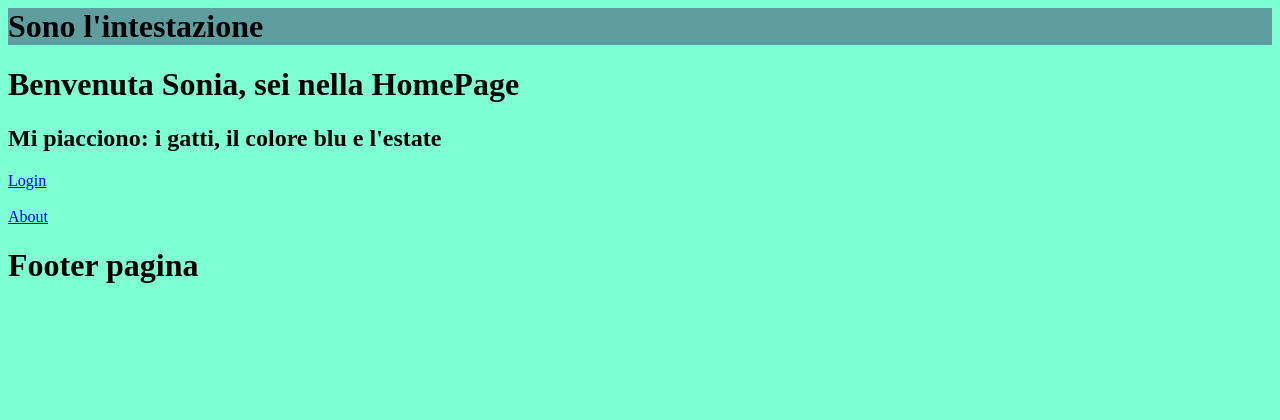
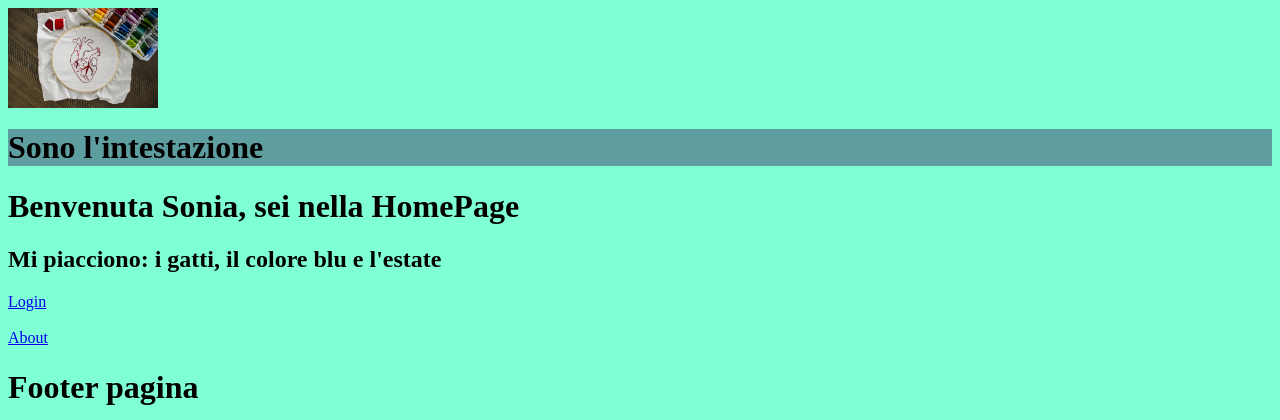
Before and after one commit to SoniaGrassia/CB-6, a Node server app: page / in a window 1280 px wide. Shown: the top 420 px of the page. Run offline with Node 20, Linux system fonts and the light colour scheme.

Commit message:
Esercizio 9 Febbraio 2023

```diff
--- a/09-02-2023/app.js
+++ b/09-02-2023/app.js
@@ -34,7 +34,7 @@ app.get("/about", (req, res) => {
 app.get("/login", (req, res) => {
   res.render("login");
 });
-//Non sono riuscita ad interpolare l'immagine
+
 app.post("/login", (req, res) => {
   const { name } = req.body;
   if (name) {
--- a/09-02-2023/public/css/style.css
+++ b/09-02-2023/public/css/style.css
@@ -5,3 +5,8 @@ body {
 header {
   background-color: cadetblue;
 }
+
+img {
+  width: 150px;
+  height: 100px;
+}
--- a/09-02-2023/views/home.hbs
+++ b/09-02-2023/views/home.hbs
@@ -9,7 +9,7 @@
   <body>
     {{!-- interpolazione di porzioni di codice che ho creato a parte e
     lo si capisce dal > prima del nome del file --}}
-    {{!-- {{> img}} --}}
+    {{> hero}}
     {{> header}}
 
   {{!-- interpolazione di un dato variabile --}}
--- a/09-02-2023/views/partials/hero.hbs
+++ b/09-02-2023/views/partials/hero.hbs
@@ -1 +1 @@
-<img src="/public/img/pexels-photo-3772488.jpeg" />
+<img src="img/pexels-photo-3772488.jpeg" />
```
